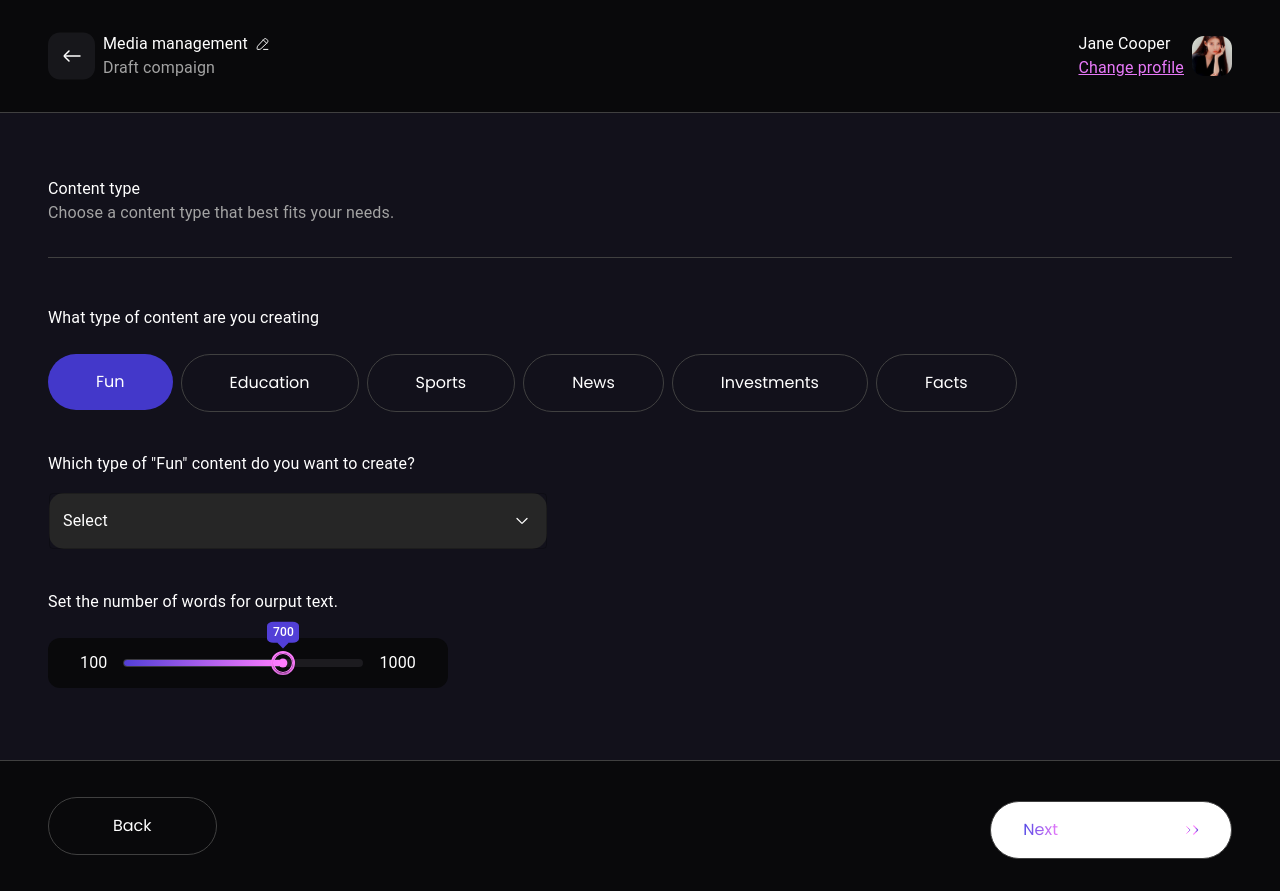
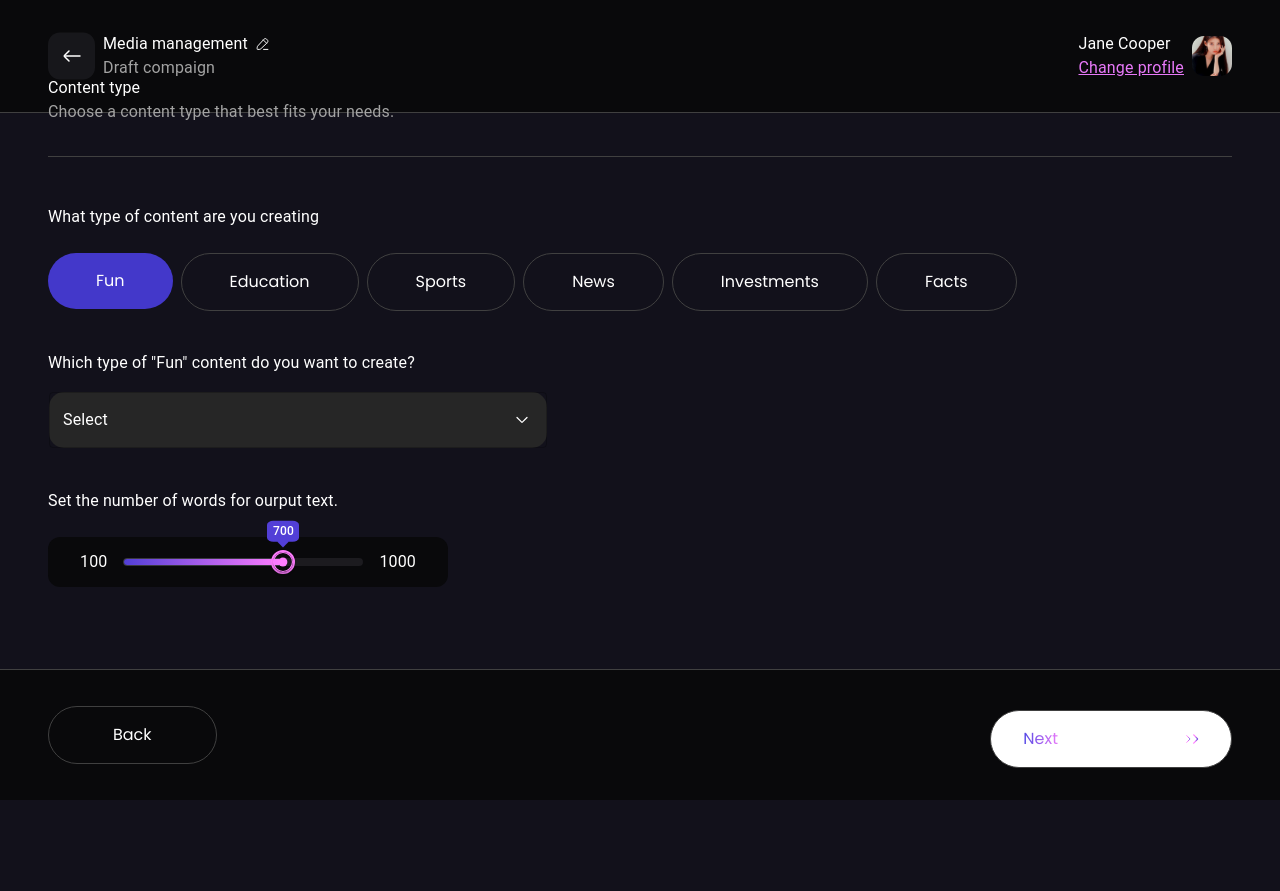
Before and after one commit to shoaibshebi/kosmic-ai, a Next.js app: page / in a window 1280 px wide. After the commit the page ends 800 px from the top, so only its background shows below. Built offline with nearby package versions, Linux system fonts and the light colour scheme.

Commit message:
fix: the mt of innter content

```diff
--- a/app/components/Main.tsx
+++ b/app/components/Main.tsx
@@ -20,11 +20,11 @@ const Home = () => {
       whileInView='show'
       variants={staggerContainer}
       viewport={{ once: true, amount: 0.25 }}
-      className='flex flex-col px-6 md:px-12 py-8 md:justify-self-start'
+      className='flex flex-col px-6 md:px-12 py-8 md:pt-0'
     >
       <motion.Box
         variants={fadeIn("down", "spring", 0.4, 1)}
-        className='flex flex-col border-b-[.5px] border-b-neutral-700 py-8'
+        className='flex flex-col border-b-[.5px] border-b-neutral-700 py-8 md:mt-[-80px]'
       >
         <Typography className='text-white text-2xl font-poppins'>
           Content type
```
